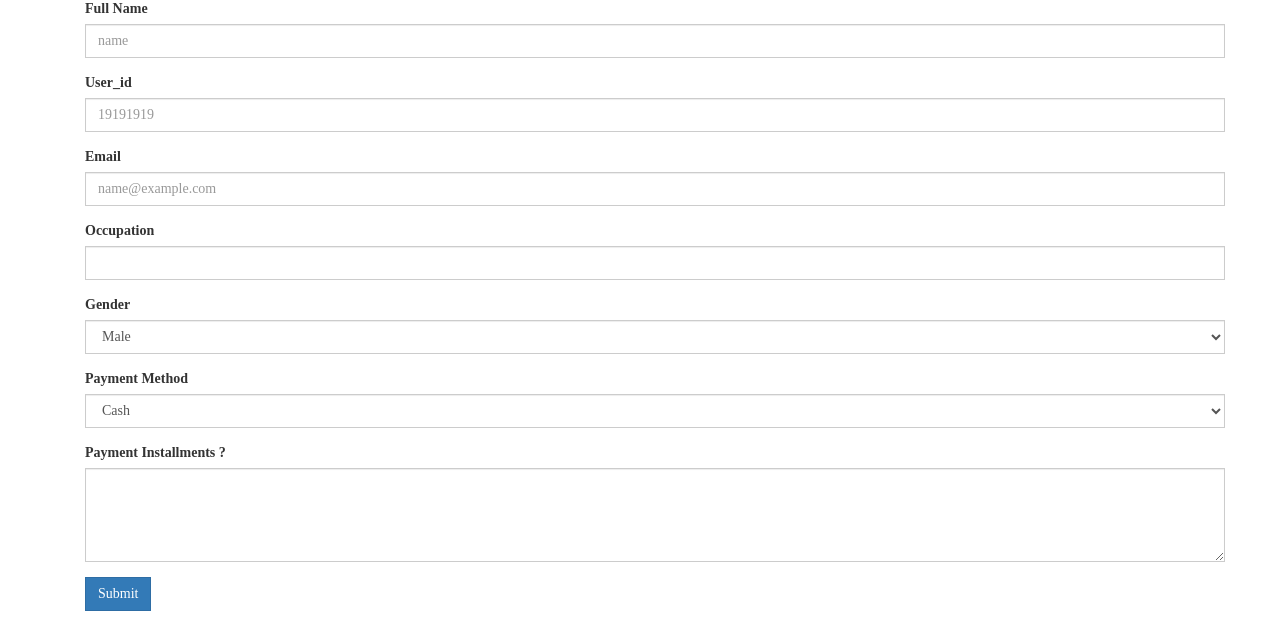
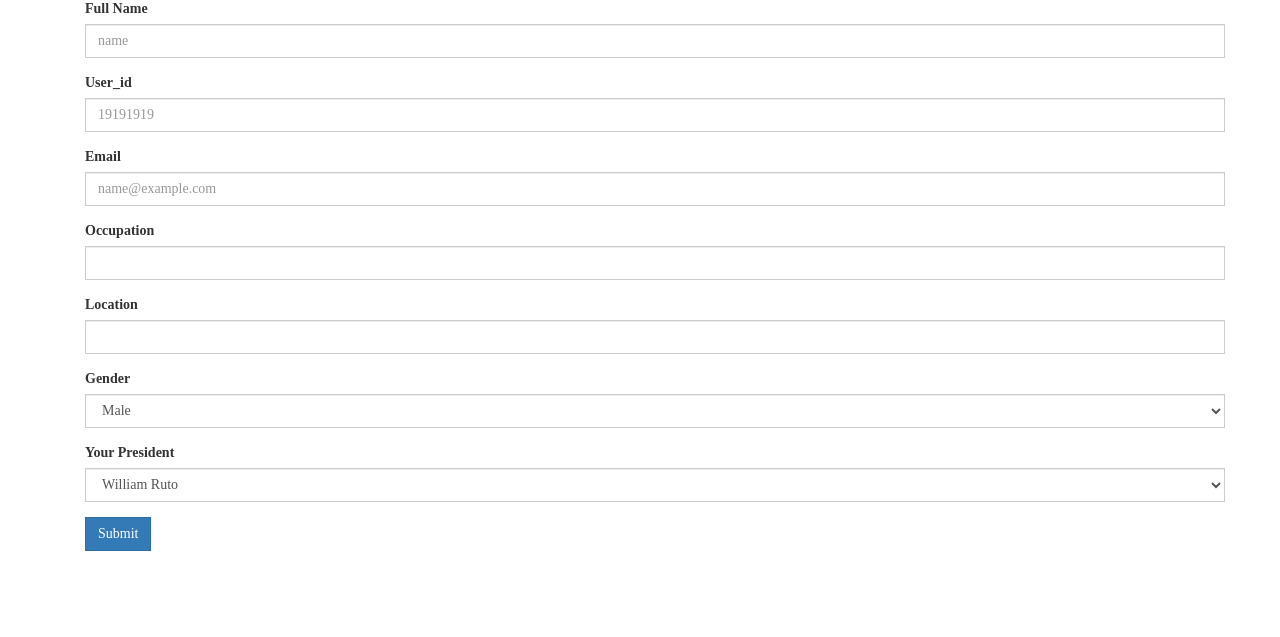
Before and after one commit to kahiga2244/Django-project1, a Django app: page /vote/1 in a window 1280 px wide. Shown: the part 163-800 px from the top of the page. Run offline with Django 3.2, Linux system fonts and the light colour scheme; some libraries are stand-ins or nearby versions.

Commit message:
adding the presidential candidates

```diff
--- a/poll/templates/vote.html
+++ b/poll/templates/vote.html
@@ -23,6 +23,10 @@
                 <label for="exampleFormControlInput1">Occupation</label>
                 <input type="email" class="form-control" id="exampleFormControlInput1" placeholder="">
                 </div>
+                <div class="form-group">
+                    <label for="exampleFormControlInput1">Location</label>
+                    <input type="email" class="form-control" id="exampleFormControlInput1" placeholder="">
+                    </div>
             <div class="form-group">
               <label for="exampleFormControlSelect1">Gender</label>
               <select class="form-control" id="exampleFormControlSelect1">
@@ -31,17 +35,16 @@
               </select>
             </div>
             <div class="form-group">
-              <label for="exampleFormControlSelect1">Payment Method</label>
-              <select class="form-control" id="exampleFormControlSelect1">
-                <option>Cash</option>
-                <option>M-Pesa</option>
-                <option>Card</option>
-              </select>
-            </div>
-              <div class="form-group">
-                <label for="exampleFormControlTextarea1">Payment Installments ?</label>
-              <textarea class="form-control" id="exampleFormControlTextarea1" rows="4"></textarea>
-            </div>
+                <label for="exampleFormControlSelect1">Your President</label>
+                <select class="form-control" id="exampleFormControlSelect1">
+                  <option>William Ruto</option>
+                  <option>Raila Amolo</option>
+                  <option>Mudavadi Musalia</option>
+                  <option>Gideon Moi</option>
+                  <option>Kivutha Kibwana</option>
+                  <option>Mukhisa Kituyi</option>
+                </select>
+              </div>
             <button type="submit" class="btn btn-primary">Submit</button>
           </form>
     </div>
```
